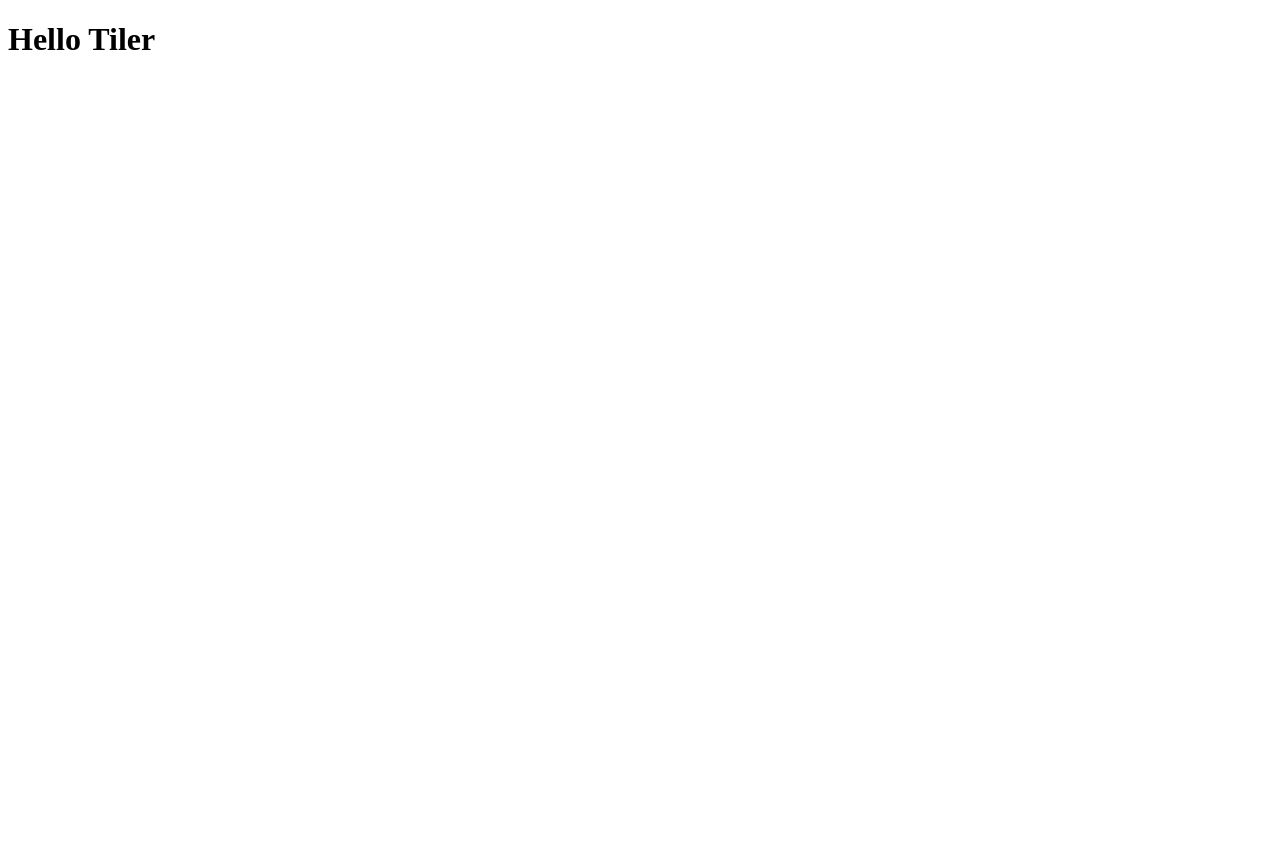
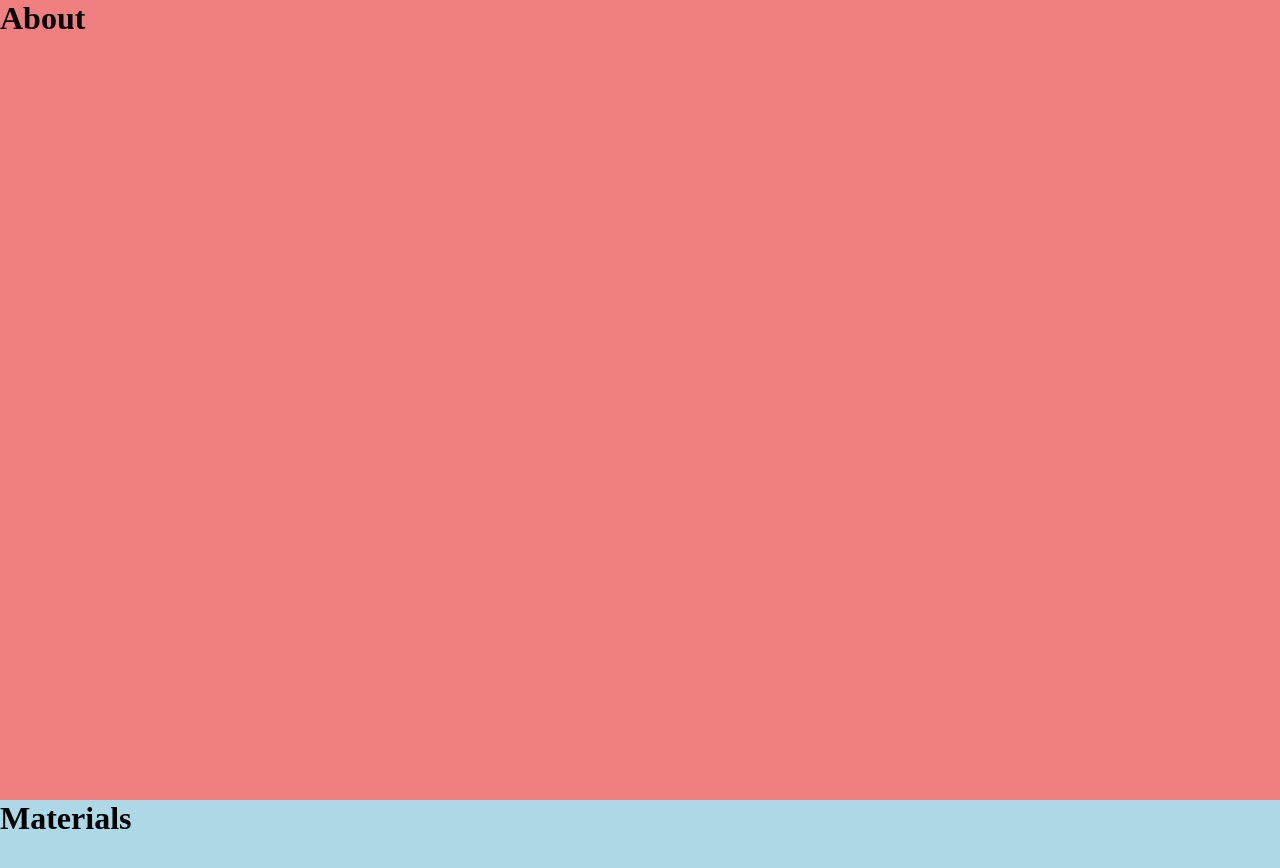
Before and after one commit to RayaneBengaoui/Tiler_website, a React (Create React App) app: page / in a window 1280 px wide. Shown: the top 868 px of the page. Before the commit the page ends 800 px from the top, so only its background shows below. Built offline with nearby package versions, Linux system fonts and the light colour scheme.

Commit message:
Setting up the layout

```diff
--- a/package.json
+++ b/package.json
@@ -6,9 +6,12 @@
     "@testing-library/jest-dom": "^5.11.8",
     "@testing-library/react": "^11.2.2",
     "@testing-library/user-event": "^12.6.0",
+    "framer-motion": "^3.1.4",
     "react": "^17.0.1",
     "react-dom": "^17.0.1",
+    "react-router-dom": "^5.2.0",
     "react-scripts": "4.0.1",
+    "styled-components": "^5.2.1",
     "web-vitals": "^0.2.4"
   },
   "scripts": {
--- a/src/App.js
+++ b/src/App.js
@@ -1,7 +1,12 @@
+//Components
+import GlobalStyle from "./GlobalStyle.js";
+import Home from "./pages/Home";
+
 function App() {
   return (
     <div className="App">
-      <h1>Hello Tiler</h1>
+      <GlobalStyle />
+      <Home />
     </div>
   );
 }
--- /dev/null
+++ b/src/GlobalStyle.js
@@ -0,0 +1,15 @@
+import { createGlobalStyle } from "styled-components";
+
+const GlobalStyle = createGlobalStyle`
+
+*{
+    margin:0;
+	padding:0;
+	box-sizing :border-box
+}
+
+
+
+`;
+
+export default GlobalStyle;
--- /dev/null
+++ b/src/components/sections/AboutSection.js
@@ -0,0 +1,17 @@
+import React from "react";
+import styled from "styled-components";
+
+const AboutSection = () => {
+  return (
+    <StyledAbout>
+      <h1>About</h1>
+    </StyledAbout>
+  );
+};
+
+const StyledAbout = styled.div`
+  min-height: 100vh;
+  background-color: lightcoral;
+`;
+
+export default AboutSection;
--- /dev/null
+++ b/src/components/sections/ContactSection.js
@@ -0,0 +1,17 @@
+import React from "react";
+import styled from "styled-components";
+
+const ContactSection = () => {
+  return (
+    <StyledContact>
+      <h1>Contact</h1>
+    </StyledContact>
+  );
+};
+
+const StyledContact = styled.div`
+  min-height: 100vh;
+  background-color: lightyellow;
+`;
+
+export default ContactSection;
--- /dev/null
+++ b/src/components/sections/MaterialsSection.js
@@ -0,0 +1,17 @@
+import React from "react";
+import styled from "styled-components";
+
+const MaterialsSection = () => {
+  return (
+    <StyledMaterials>
+      <h1>Materials</h1>
+    </StyledMaterials>
+  );
+};
+
+const StyledMaterials = styled.div`
+  min-height: 100vh;
+  background-color: lightblue;
+`;
+
+export default MaterialsSection;
--- /dev/null
+++ b/src/components/sections/WorkSection.js
@@ -0,0 +1,17 @@
+import React from "react";
+import styled from "styled-components";
+
+const WorkSection = () => {
+  return (
+    <StyledWork>
+      <h1>Work</h1>
+    </StyledWork>
+  );
+};
+
+const StyledWork = styled.div`
+  min-height: 100vh;
+  background-color: lightgreen;
+`;
+
+export default WorkSection;
--- /dev/null
+++ b/src/pages/Home.js
@@ -0,0 +1,20 @@
+import React from "react";
+
+//Components
+import AboutSection from "../components/sections/AboutSection";
+import MaterialsSection from "../components/sections/MaterialsSection";
+import WorkSection from "../components/sections/WorkSection";
+import ContactSection from "../components/sections/ContactSection";
+
+const Home = () => {
+  return (
+    <div className="Home">
+      <AboutSection />
+      <MaterialsSection />
+      <WorkSection />
+      <ContactSection />
+    </div>
+  );
+};
+
+export default Home;
```
Also changed, not shown: 2 other files (tests, documents, lock files or other folders).
